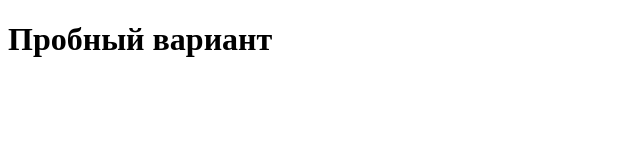
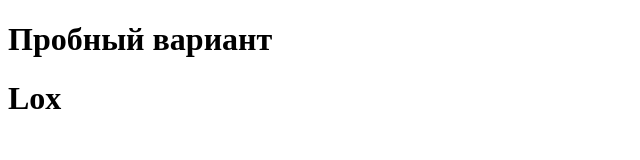
Before and after one commit to Xprowl/GolubTest2, a plain HTML site: page index.html in a window 1280 px wide. Shown: the full height of the page, 0-640 px from the left. Drawn offline with Linux system fonts and the light colour scheme.

Commit message:
Update index.html

```diff
--- a/index.html
+++ b/index.html
@@ -8,5 +8,6 @@
 </head>
 <body>
     <h1>Пробный вариант</h1>
+    <h1>Lox</h1>
 </body>
 </html>
```
